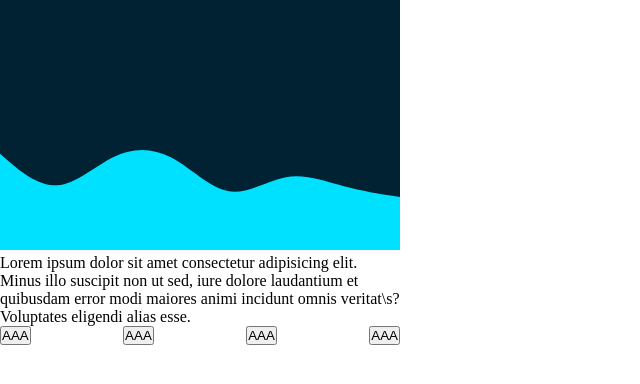
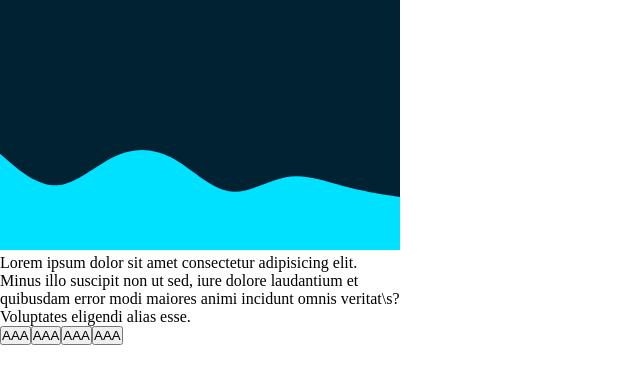
Before and after one commit to esmaelmoh/blog-mern-frontend, a React (Create React App) app: page / in a window 1280 px wide. Shown: the top 384 px of the page, without its empty margins (0-640 px from the left). Built offline with nearby package versions, Linux system fonts and the light colour scheme.

Commit message:
regular commit143

```diff
--- a/src/components/Post/Post.jsx
+++ b/src/components/Post/Post.jsx
@@ -10,8 +10,8 @@ const Post = () => {
                 <p>Lorem ipsum dolor sit amet consectetur adipisicing elit. Minus illo suscipit non ut sed,
                     iure dolore laudantium et quibusdam error modi maiores animi incidunt omnis veritat\s?
                     Voluptates eligendi alias esse.</p>
-            </div>
-            <div className="btn-container">
+
+
                 <ul>
                     <button>AAA</button>
                     <button>AAA</button>
```
Also changed, not shown: 1 other file (tests, documents, lock files or other folders).
